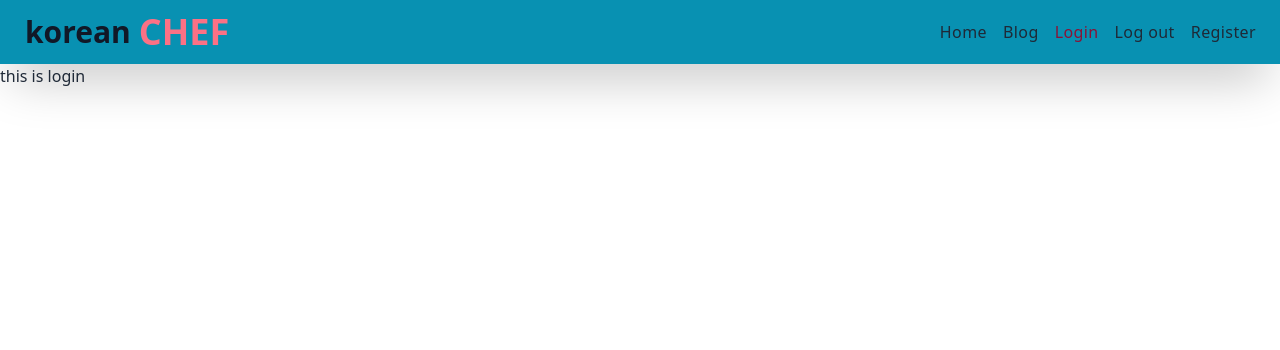
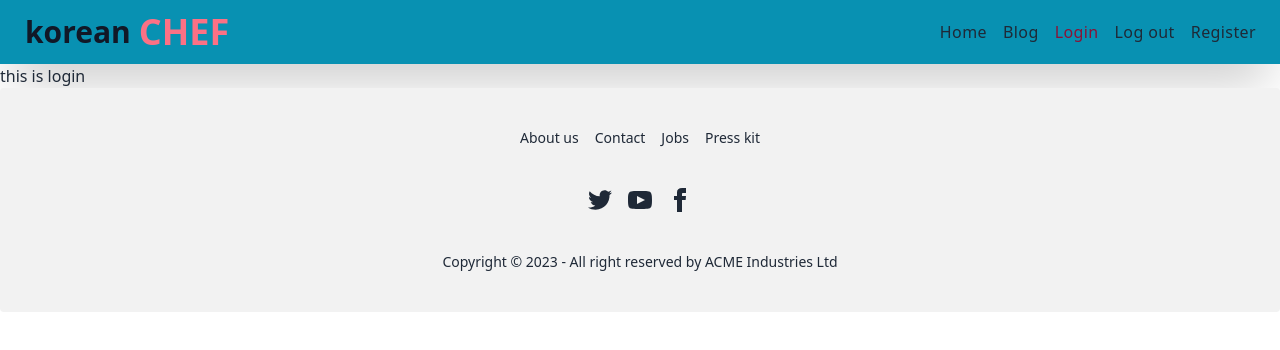
Before and after one commit to rakibmahmud139/chef-recipe-hunter-client, a React (Vite) app: page /login in a window 1280 px wide. Shown: the top 350 px of the page. Built offline with nearby package versions, Linux system fonts and the light colour scheme.

Commit message:
added recipe card

```diff
--- a/src/Routes/Routes.jsx
+++ b/src/Routes/Routes.jsx
@@ -21,8 +21,9 @@
                 loader: () => fetch('http://localhost:5000/chef')
             },
             {
-                path: ':id',
-                element: <ChefDetails />
+                path: 'chef/:id',
+                element: <ChefDetails />,
+                loader: ({params}) => fetch(`http://localhost:5000/chef/${params.id}`)
             },
             {
                 path: 'blog',
--- a/src/components/ChefCard.jsx
+++ b/src/components/ChefCard.jsx
@@ -14,7 +14,7 @@
                     <p className='text-gray-900'>Recipe Number: {numberOfRecipes}</p>
                     <p className='text-gray-900'>Like: {likes}</p>
                     <div className="card-actions justify-end">
-                        <Link to={`/chef/${_id}`}><button className="btn btn-primary">Listen</button></Link>
+                        <Link to={`/chef/${_id}`}><button className="btn btn-primary">View Recipes </button></Link>
                     </div>
                 </div>
             </div>
--- a/src/components/ChefDetails/ChefDetails.jsx
+++ b/src/components/ChefDetails/ChefDetails.jsx
@@ -1,9 +1,32 @@
 import React from 'react';
+import { useLoaderData } from 'react-router-dom';
+import RecipeCard from './RecipeCard';
 
 const ChefDetails = () => {
+    const chefs = useLoaderData()
+
+    const { chefImg, chefName, bio, numberOfRecipes, likes, yearsOfExperience, recipes } = chefs;
     return (
         <div>
-            <h3>Chef Details</h3>
+            <div className="card glass mt-8">
+                <figure><img className='w-3/6 h-96 pt-4 rounded-xl' src={chefImg} alt="car!" /></figure>
+                <div className="card-body">
+                    <h2 className="card-title"><span className='text-gray-900'>Name:</span> {chefName}</h2>
+                    <p><span className='text-gray-900 text-xl'>Description:</span> {bio}</p>
+                    <p><span className='text-gray-900 text-xl'>Likes:</span> {likes} like</p>
+                    <p><span className='text-gray-900 text-xl'>Recipe Number:</span> {numberOfRecipes}</p>
+                    <p><span className='text-gray-900 text-xl'>Experience:</span> {yearsOfExperience} years</p>
+                </div>
+            </div>
+
+            <div className='grid grid-cols-3 gap-4 ml-20 mt-24'>
+                {
+                    recipes.map(recipe => <RecipeCard
+                        key={recipe.name}
+                        recipe={recipe}
+                    ></RecipeCard>)
+                }
+            </div>
         </div>
     );
 };
--- /dev/null
+++ b/src/components/ChefDetails/RecipeCard.jsx
@@ -0,0 +1,29 @@
+import React from 'react';
+
+const RecipeCard = ({ recipe }) => {
+    const { name, recipeImg, ingredients, cookingMethod, rating } = recipe;
+    return (
+        <div className="card w-96 bg-base-100 shadow-xl">
+            <figure><img className='w-96 h-96' src={ recipeImg} alt="Shoes" /></figure>
+            <div className="card-body">
+                <h2 className="card-title">
+                    Recipe Name: {name}
+                </h2>
+                <p className='text-gray-100 text-base mt-2 mb-0'>Ingredients:</p>
+                <ol>
+                    <li>{ingredients[0]}</li>
+                    <li>{ingredients[1]}</li>
+                    <li>{ingredients[2]}</li>
+                    <li>{ingredients[3]}</li>
+                    <li>{ingredients[4]}</li>
+                </ol>
+               <p><span className='text-gray-100 text-xl mt-2'>Coking Method:</span> {cookingMethod}</p>
+
+               <button className='btn btn-accent bottom-0'>Favorite</button>
+            </div>
+        </div>
+
+    );
+};
+
+export default RecipeCard;
--- /dev/null
+++ b/src/components/Footer.jsx
@@ -0,0 +1,26 @@
+import React from 'react';
+
+const Footer = () => {
+    return (
+        <footer className="footer footer-center p-10 bg-base-200 text-base-content rounded">
+            <div className="grid grid-flow-col gap-4">
+                <a className="link link-hover">About us</a>
+                <a className="link link-hover">Contact</a>
+                <a className="link link-hover">Jobs</a>
+                <a className="link link-hover">Press kit</a>
+            </div>
+            <div>
+                <div className="grid grid-flow-col gap-4">
+                    <a><svg xmlns="http://www.w3.org/2000/svg" width="24" height="24" viewBox="0 0 24 24" className="fill-current"><path d="M24 4.557c-.883.392-1.832.656-2.828.775 1.017-.609 1.798-1.574 2.165-2.724-.951.564-2.005.974-3.127 1.195-.897-.957-2.178-1.555-3.594-1.555-3.179 0-5.515 2.966-4.797 6.045-4.091-.205-7.719-2.165-10.148-5.144-1.29 2.213-.669 5.108 1.523 6.574-.806-.026-1.566-.247-2.229-.616-.054 2.281 1.581 4.415 3.949 4.89-.693.188-1.452.232-2.224.084.626 1.956 2.444 3.379 4.6 3.419-2.07 1.623-4.678 2.348-7.29 2.04 2.179 1.397 4.768 2.212 7.548 2.212 9.142 0 14.307-7.721 13.995-14.646.962-.695 1.797-1.562 2.457-2.549z"></path></svg></a>
+                    <a><svg xmlns="http://www.w3.org/2000/svg" width="24" height="24" viewBox="0 0 24 24" className="fill-current"><path d="M19.615 3.184c-3.604-.246-11.631-.245-15.23 0-3.897.266-4.356 2.62-4.385 8.816.029 6.185.484 8.549 4.385 8.816 3.6.245 11.626.246 15.23 0 3.897-.266 4.356-2.62 4.385-8.816-.029-6.185-.484-8.549-4.385-8.816zm-10.615 12.816v-8l8 3.993-8 4.007z"></path></svg></a>
+                    <a><svg xmlns="http://www.w3.org/2000/svg" width="24" height="24" viewBox="0 0 24 24" className="fill-current"><path d="M9 8h-3v4h3v12h5v-12h3.642l.358-4h-4v-1.667c0-.955.192-1.333 1.115-1.333h2.885v-5h-3.808c-3.596 0-5.192 1.583-5.192 4.615v3.385z"></path></svg></a>
+                </div>
+            </div>
+            <div>
+                <p>Copyright © 2023 - All right reserved by ACME Industries Ltd</p>
+            </div>
+        </footer>
+    );
+};
+
+export default Footer;
--- a/src/components/Main.jsx
+++ b/src/components/Main.jsx
@@ -1,12 +1,14 @@
 import React from 'react';
 import Header from './Layouts/Header';
 import { Outlet } from 'react-router-dom';
+import Footer from './Footer';
 
 const Main = () => {
     return (
         <div>
             <Header/>
             <Outlet/>
+            <Footer/>
         </div>
     );
 };
```
